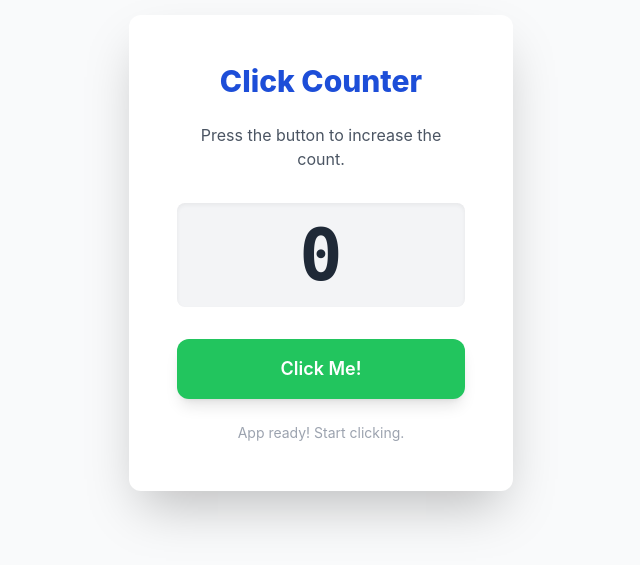
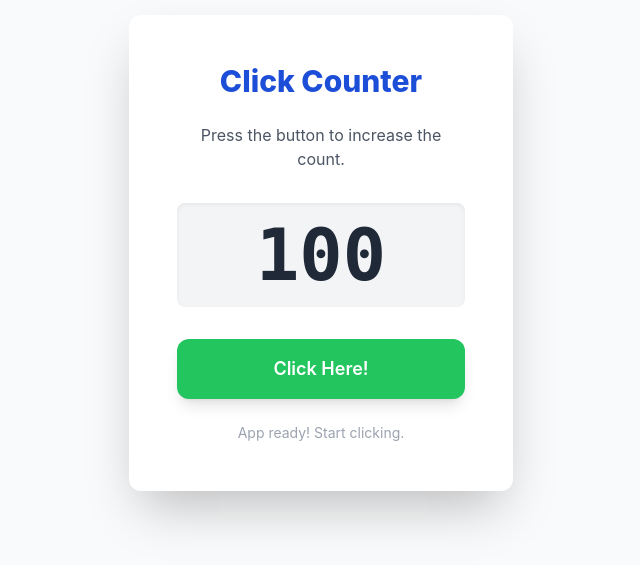
Before and after one commit to ONUOHA92/Team3-Website-Project, a plain HTML site: page index.html in a window 1280 px wide. Shown: the part 147-712 px from the top of the page, without its empty margins (319-959 px from the left). Drawn offline with nearby package versions, Linux system fonts and the light colour scheme.

Commit message:
modified 9 and 10

```diff
--- a/index.html
+++ b/index.html
@@ -27,7 +27,7 @@
 
         <!-- Counter Display -->
         <div id="counter-display" class="text-7xl font-mono font-bold text-gray-800 p-4 mb-8 bg-gray-100 rounded-lg shadow-inner">
-            0
+            100
         </div>
 
         <!-- Action Button -->
@@ -35,7 +35,7 @@
                 class="w-full py-4 px-6 bg-green-500 text-white font-semibold text-lg rounded-xl shadow-lg
                        hover:bg-green-600 focus:outline-none focus:ring-4 focus:ring-green-300 transition
                        duration-150 active:translate-y-0.5 active:shadow-md">
-            Click Me!
+            Click Here!
         </button>
 
         <!-- Status/Info Message Box -->
@@ -49,7 +49,7 @@
         const counterDisplay = document.getElementById('counter-display');
         const clickButton = document.getElementById('click-button');
         const statusMessage = document.getElementById('status-message');
-        let count = 0;
+        let count = 100;
 
         // Function to update the counter and display
         function updateCounter() {
```
